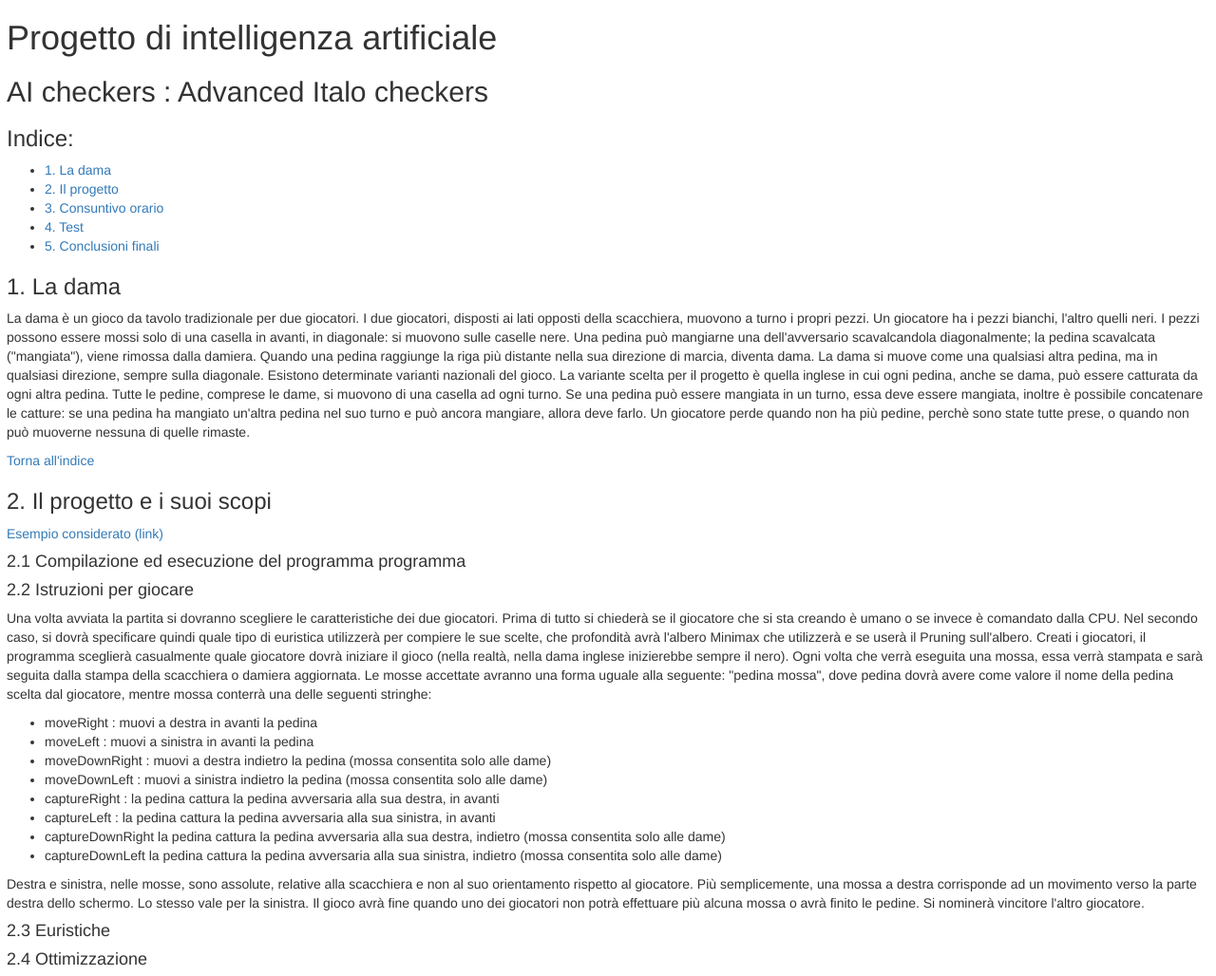
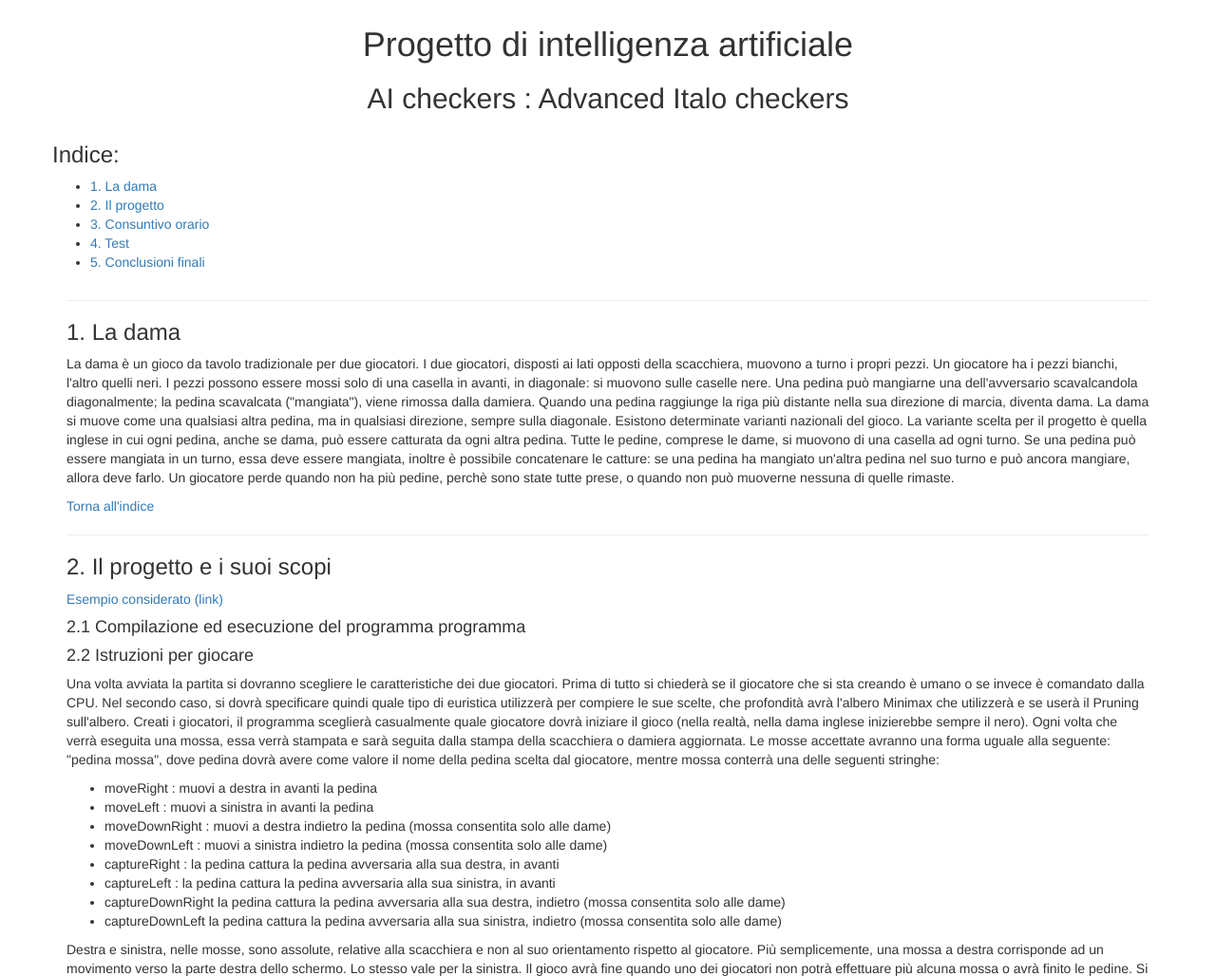
Before and after one commit to sirCamp/CheckersAI, a plain HTML site: page relazione.html in a window 1280 px wide. Shown: the top 1028 px of the page at 95% size. Drawn offline with Linux system fonts and the light colour scheme.

Commit message:
modifing realtion.html

```diff
--- a/relazione.html
+++ b/relazione.html
@@ -11,18 +11,32 @@
 	<title> AI Checkers: Advanced Italo Checkers</title>
 </head>
 	<body>
+	<header>
+		<div class="container">
 			<div class="title">
-			<h1>
+				<div class="col-sx-12">
+					<h1 style="text-align:center">
 						Progetto di intelligenza artificiale
 					</h1>
-			<h2>
+				</div>
+				<div class="col-sx-12">
+					<h2 style="text-align:center">
 						AI checkers : Advanced Italo checkers
 					</h2>
 				</div>
-		<nav id="menu">
+			</div>
+		</div>
+
+	</header>
+	<main class="container">
+	<section id="menu">
+		<div class="row">
+			<div class="col-sx-12">
 				<h3>
 					 	Indice:
 					 </h3>
+			</div>
+			<div class="col-sx-12">
 				 <ul>
 				 	<li>
 				 		<a href="#dama">
@@ -50,8 +64,10 @@
 				 		</a>
 				 	</li>
 				 </ul>
-		</nav>
-	</header>
+			</div>
+		</div>
+		<hr>
+	</section>
 	<section id="dama">
 		<h3>
 			1. La dama
@@ -62,6 +78,7 @@
 		<a href="#menu">
 			Torna all'indice
 		</a>
+		<hr>
 	</section>
 	<section id="progetto">
 		<h3>
@@ -124,6 +141,7 @@
 		<a href="#menu">
 			Torna all'indice
 		</a>
+		<hr>
 	</section>
 	<section id="consuntivo">
 		<h3>
@@ -294,6 +312,7 @@
 		<a href="#menu">
 			Torna all'indice
 		</a>
+		<hr>
 	</section>
 	<section id="test">
 		<h3>
@@ -589,6 +608,7 @@
 		<a href="#menu">
 			Torna all'indice
 		</a>
+		<hr>
 	</section>
 	<section id="conclusioni">
 		<h3>
@@ -599,6 +619,8 @@
 		<a href="#menu">
 			Torna all'indice
 		</a>
+		<hr>
 	</section>
+	</main>
 	</body>
 </html>
```
Lines whose indentation alone changed are shown as unchanged.
